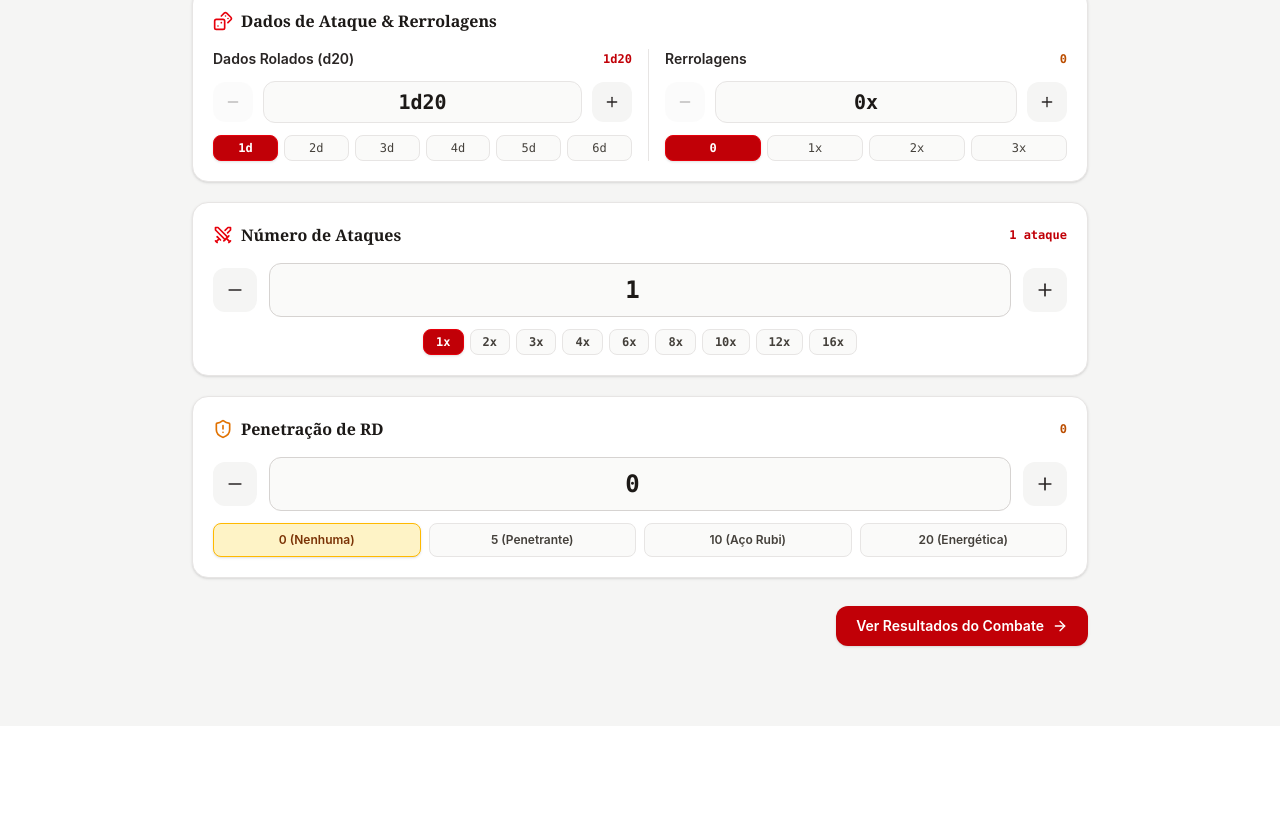
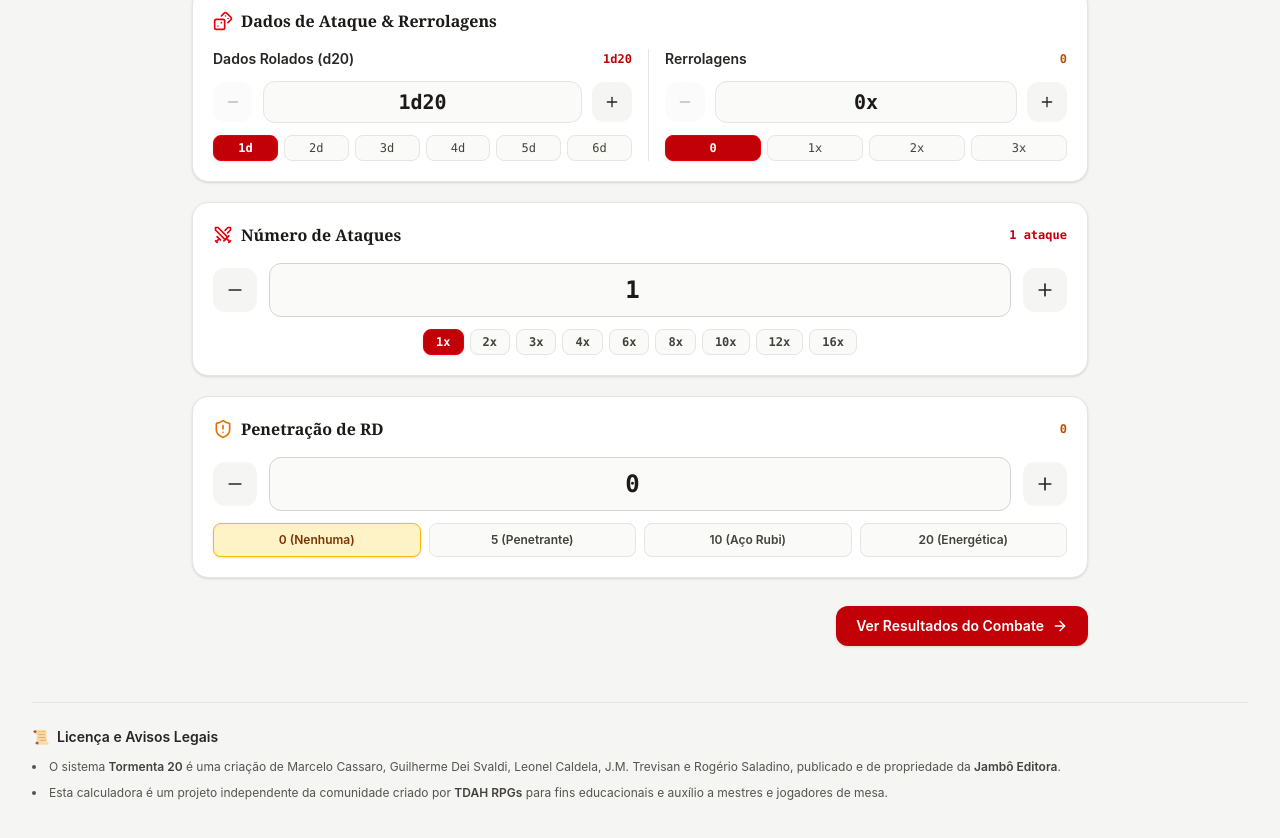
Before and after one commit to tdahrpgs/TDAH-RPGs, a React (Vite) app: page / in a window 1280 px wide. Shown: the part 1264-2102 px from the top of the page. Before the commit the page ends 1990 px from the top, so only its background shows below. Built offline with nearby package versions, Linux system fonts and the light colour scheme.

Commit message:
feat: add legal disclaimer footer
Add a footer to the main layout to include license information,
attribution to Tormenta 20 creators, and a disclaimer regarding
the project's independent nature.

```diff
--- a/src/App.tsx
+++ b/src/App.tsx
@@ -435,6 +435,22 @@ export default function App() {
             }}
           />
         )}
+
+        {/* Footer com Licença e Avisos Legais */}
+        <footer className="mt-14 pt-6 pb-2 border-t border-stone-200 dark:border-stone-800 text-stone-500 dark:text-stone-400 text-xs">
+          <div className="flex items-center gap-2 mb-2.5 font-semibold text-stone-800 dark:text-stone-200 text-sm">
+            <span role="img" aria-label="Pergaminho">📜</span>
+            <span>Licença e Avisos Legais</span>
+          </div>
+          <ul className="space-y-1.5 list-disc list-inside leading-relaxed text-stone-600 dark:text-stone-400">
+            <li>
+              O sistema <strong className="font-semibold text-stone-700 dark:text-stone-300">Tormenta 20</strong> é uma criação de Marcelo Cassaro, Guilherme Dei Svaldi, Leonel Caldela, J.M. Trevisan e Rogério Saladino, publicado e de propriedade da <strong className="font-semibold text-stone-700 dark:text-stone-300">Jambô Editora</strong>.
+            </li>
+            <li>
+              Esta calculadora é um projeto independente da comunidade criado por <strong className="font-semibold text-stone-700 dark:text-stone-300">TDAH RPGs</strong> para fins educacionais e auxílio a mestres e jogadores de mesa.
+            </li>
+          </ul>
+        </footer>
       </main>
 
       {/* Floating Bottom Bar for Mobile Only (Hidden on Desktop) */}
```
Also changed, not shown: public/assets/aistudio/image_fb583bc8.png (added).
